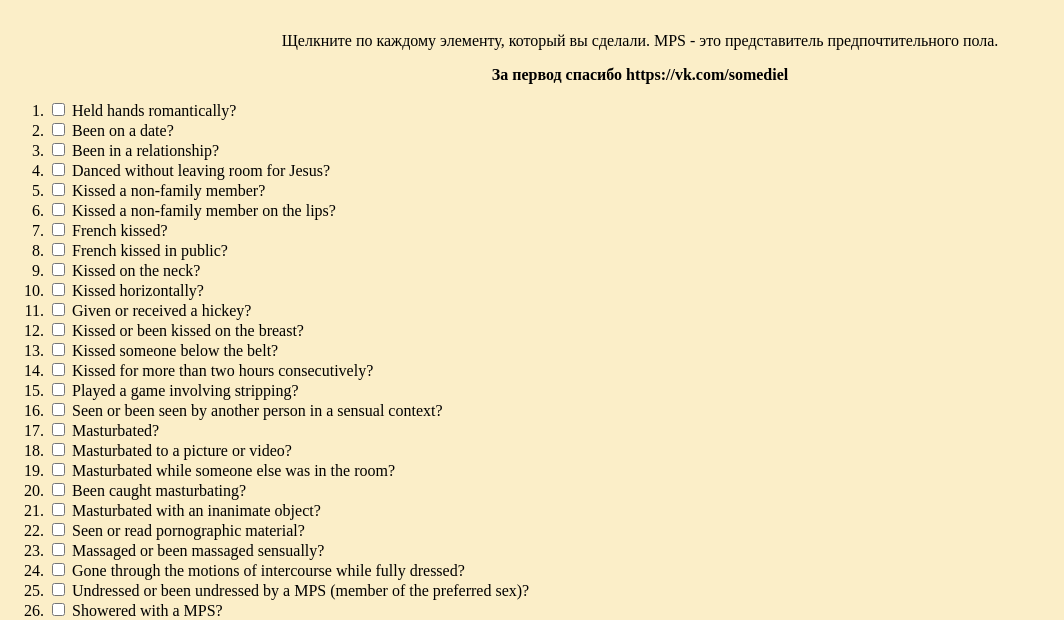
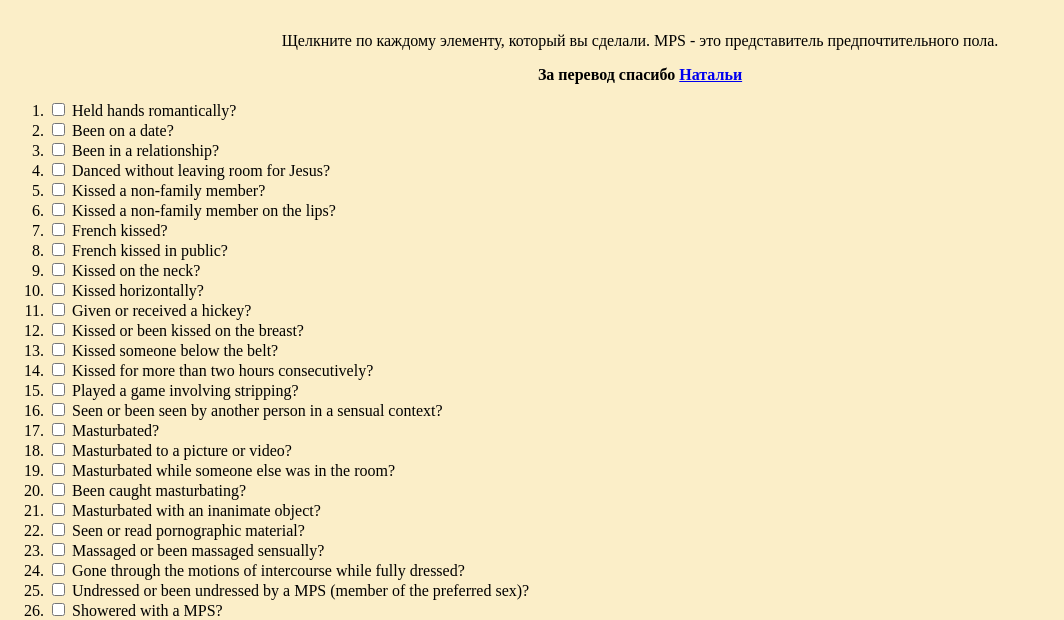
Before and after one commit to Jel054/Jel054.github.io, a plain HTML site: page index.html in a window 1280 px wide. Shown: the part 167-787 px from the top of the page, without its empty margins (0-1064 px from the left). Drawn offline with nearby package versions, Linux system fonts and the light colour scheme.

Commit message:
Update index.html

```diff
--- a/index.html
+++ b/index.html
@@ -99,7 +99,7 @@
                 Щелкните по каждому элементу, который вы сделали.
                 MPS - это представитель предпочтительного пола.
         </p>
-                            <p><strong>За первод спасибо https://vk.com/somediel</strong></p>
+                     <p><strong>За перевод спасибо <a href="https://vk.com/somediel">Натальи</a></strong></p>
 
             <div id="list">
                 <ol>
```
